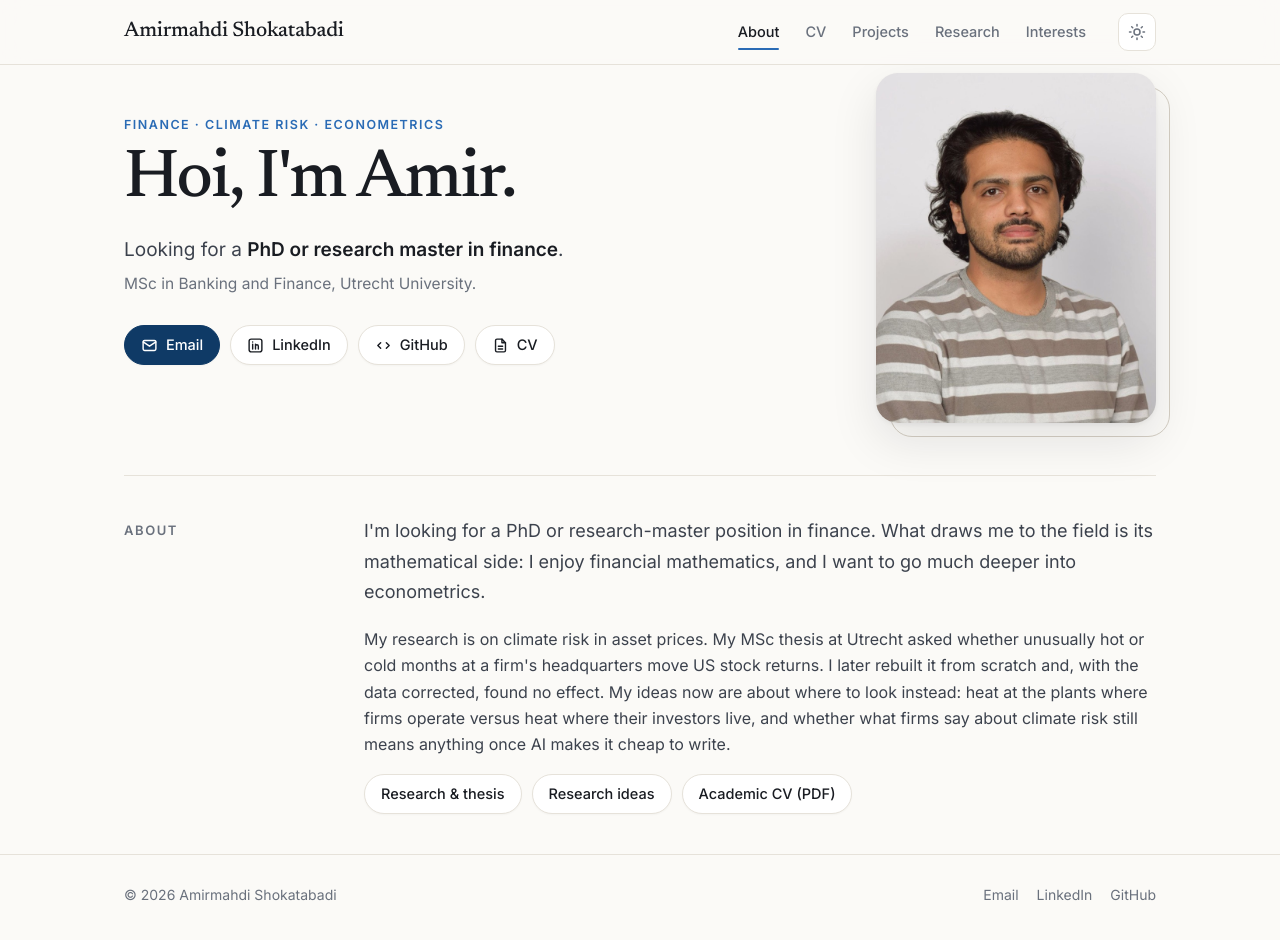
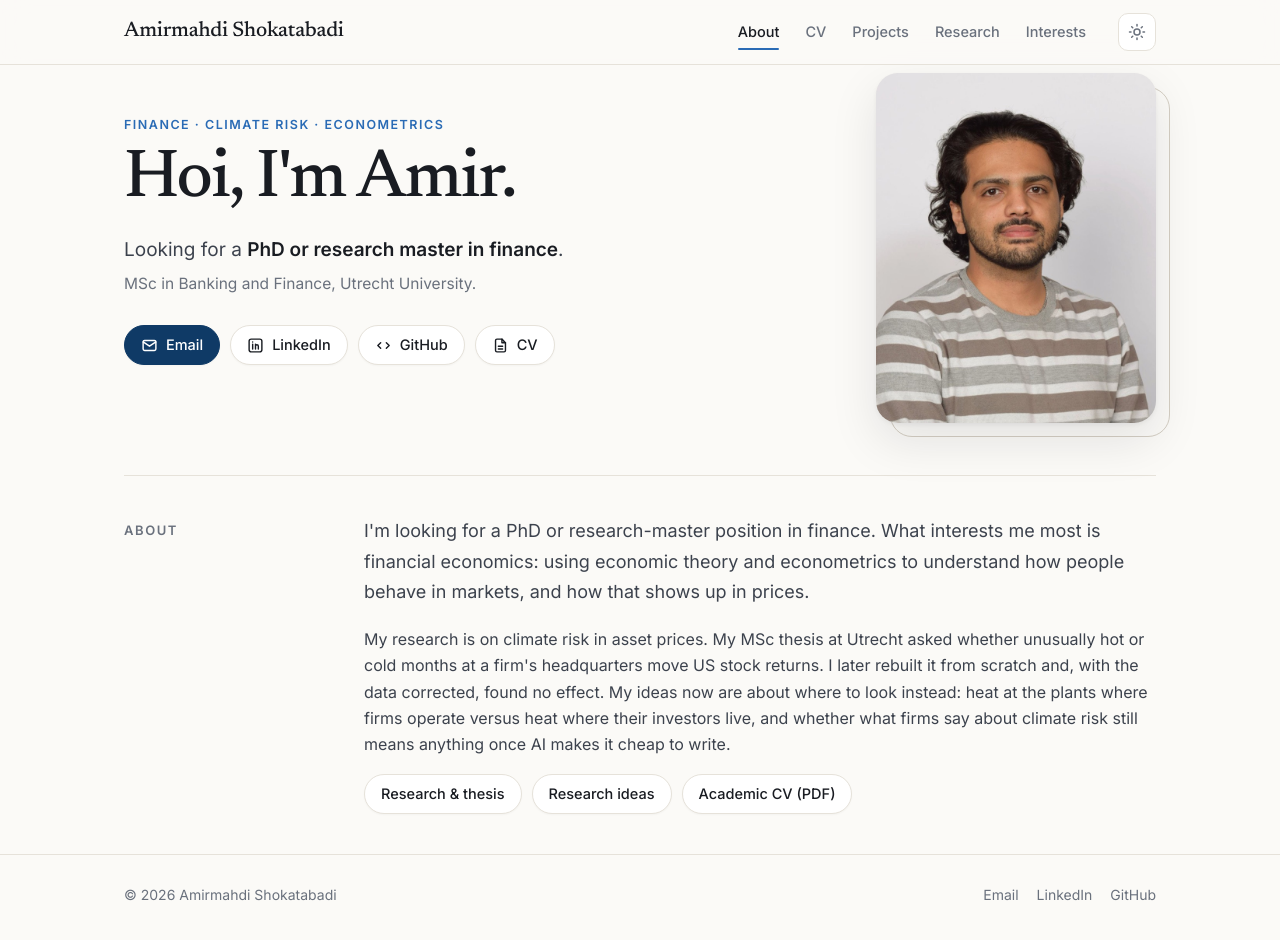
Before and after one commit to Amir-Shokat/Amir-Shokat.github.io, a Jekyll site: the page built from index.html, in a window 1280 px wide and 942 px high. Built offline with Jekyll 4.4.1, drawn with Linux system fonts in a browser that asks for light colours.

Commit message:
Describe interests as financial economics rather than financial mathematics
Co-Authored-By: Claude Opus 5.5 <noreply@anthropic.com>

```diff
--- a/_config.yml
+++ b/_config.yml
@@ -1,6 +1,6 @@
 title: Amirmahdi Shokatabadi
 tagline: Finance, risk & data
-description: "Amirmahdi (Amir) Shokatabadi: seeking a PhD or research master in finance. Interested in climate risk in asset prices, financial mathematics and econometrics."
+description: "Amirmahdi (Amir) Shokatabadi: seeking a PhD or research master in finance. Interested in financial economics, econometrics and climate risk in asset prices."
 url: https://amir-shokat.github.io
 baseurl: ""
 author: Amirmahdi Shokatabadi
--- a/index.html
+++ b/index.html
@@ -21,8 +21,9 @@ title: Home
 <section class="section">
   <div class="section-label"><h2>About</h2></div>
   <div>
-    <p class="lead">I'm looking for a PhD or research-master position in finance. What draws me to the field
-      is its mathematical side: I enjoy financial mathematics, and I want to go much deeper into econometrics.</p>
+    <p class="lead">I'm looking for a PhD or research-master position in finance. What interests me most is
+      financial economics: using economic theory and econometrics to understand how people behave in markets,
+      and how that shows up in prices.</p>
     <p>My research is on climate risk in asset prices. My MSc thesis at Utrecht asked whether unusually hot or
       cold months at a firm's headquarters move US stock returns. I later rebuilt it from scratch and, with the
       data corrected, found no effect. My ideas now are about where to look instead: heat at the plants where
--- a/research.html
+++ b/research.html
@@ -85,9 +85,9 @@ description: Research by Amirmahdi Shokatabadi on climate risk in asset prices,
   <div>
     <ul class="plain">
       <li>Climate risk and sustainable finance</li>
-      <li>Empirical asset pricing and how investors form beliefs</li>
+      <li>Financial economics: economic theory applied to markets</li>
+      <li>Empirical asset pricing and behavioural finance: how investors form beliefs</li>
       <li>Applied econometrics: panel data and time series</li>
-      <li>Financial mathematics</li>
       <li>Market risk and risk measurement</li>
     </ul>
   </div>
```
